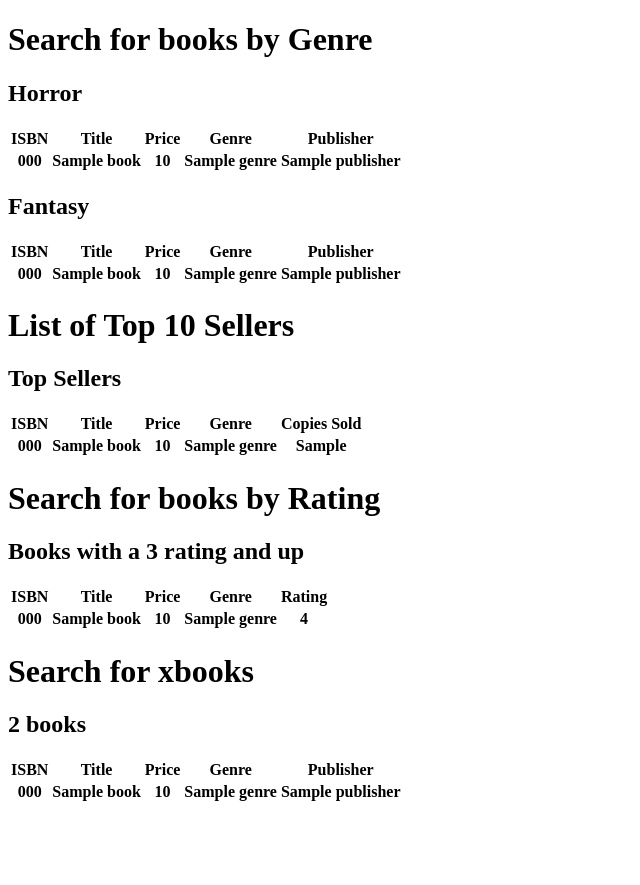
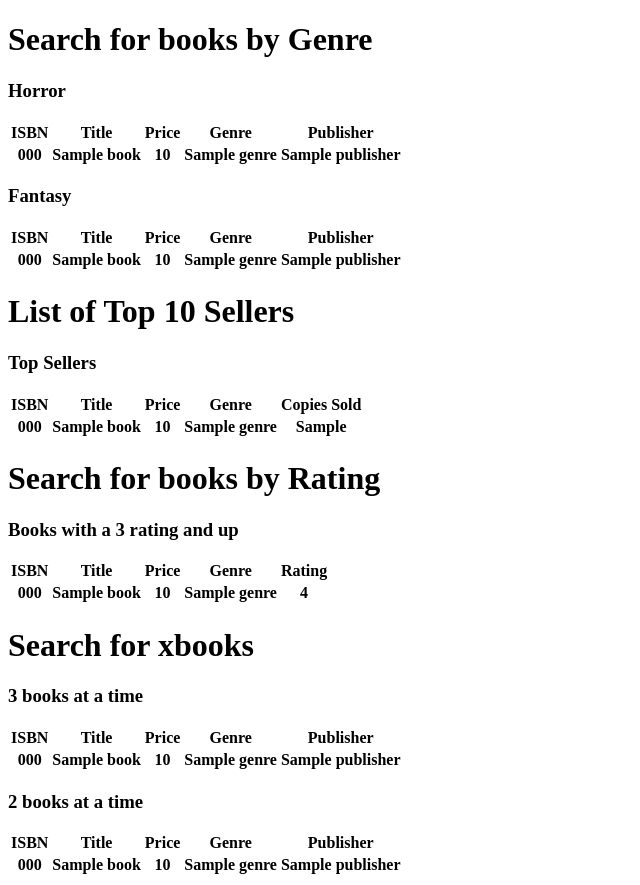
Before and after one commit to gcasa032/CEN4010Group2, a Flask app: template templates/feature1.html in a window 1280 px wide. Shown: the whole page, without its empty margins (0-640 px from the left). Before the commit the page ends 801 px from the top, so only its background shows below. Run offline with Flask 2, Linux system fonts and the light colour scheme; the template is opened without the code that fills it: most values are stand-ins (such as "Sample title", 1, 10 or a date in 2020); lists and menus that the app fills with data are empty; some libraries are stand-ins or nearby versions.

Commit message:
Code merged for systems demo

```diff
--- a/app.py
+++ b/app.py
@@ -1,4 +1,4 @@
-from flask import Flask, render_template, url_for, Response
+from flask import Flask, render_template, url_for, Response, request
 from flask_mysqldb import MySQL
 import MySQLdb.cursors
 from classes.book import Book
@@ -9,6 +9,7 @@ from classes.rating import Rating
 from classes.booksearch import BookSearch
 from classes.booklist import BookList
 from classes.rater import Rater
+import datetime
 
 app = Flask(__name__)
 
@@ -62,7 +63,7 @@ def notfound(e):
 
 
 @app.route('/feature4')
-def index():
+def feature4():
     return render_template('feature4.html')
 
 
@@ -204,8 +205,10 @@ def feature5():
 
     allOpinions = rater.displayOpinion()
     allOrderOpinions = rater.orderReviews()
+    averageRating = rater.calcAvgR('1443434973')
 
-    return render_template("feature5.html",allOpinions = allOpinions, allOrderOpinions = allOrderOpinions)
+
+    return render_template("feature5.html",allOpinions = allOpinions, allOrderOpinions = allOrderOpinions, averageRating=averageRating)
 
 @app.route('/newReview', methods=['POST', 'GET'])
 def newReview():
--- a/classes/bookSearch.py
+++ b/classes/bookSearch.py
@@ -60,7 +60,7 @@ class BookSearch:
 
         bookList = []
         #Get avg rating for each book
-        queryStr = "SELECT book.*, rating.rating FROM book INNER JOIN rating on book.isbn = rating.book_isbn WHERE rating >= " + str(rating)
+        queryStr = "SELECT book.*, AVG(rating.rating) FROM book INNER JOIN rating on book.isbn = rating.book_isbn GROUP BY book.isbn HAVING AVG(rating.rating) >= " + str(rating) + " ORDER BY AVG(rating.rating) DESC "
         cur = self.mysql.connection.cursor()
         cur.execute(queryStr)
 
--- a/templates/feature1.html
+++ b/templates/feature1.html
@@ -9,7 +9,7 @@
 
 <body>
     <h1>Search for books by Genre</h1>
-    <h2>Horror</h2>
+    <h3>Horror</h2>
         <table>
             <tr>
                 <th>ISBN</th>
@@ -29,7 +29,7 @@
             {% endfor %}
         </table>
 
-    <h2>Fantasy</h2>
+        <h3>Fantasy</h3>
         <table>
             <tr>
                 <th>ISBN</th>
@@ -51,7 +51,7 @@
 
         <h1>List of Top 10 Sellers</h1>
 
-    <h2>Top Sellers</h2>
+        <h3>Top Sellers</h3>
         <table>
             <tr>
                 <th>ISBN</th>
@@ -73,7 +73,7 @@
 
         <h1>Search for books by Rating</h1>
 
-    <h2>Books with a 3 rating and up</h2>
+        <h3>Books with a 3 rating and up</h3>
         <table>
             <tr>
                 <th>ISBN</th>
@@ -94,7 +94,7 @@
         </table>
 
         <h1>Search for xbooks</h1>
-    <h2>2 books</h2>
+        <h3>3 books at a time</h3>
         <table>
             <tr>
                 <th>ISBN</th>
@@ -103,7 +103,7 @@
                 <th>Genre</th>
                 <th>Publisher</th>
             </tr>
-        {% for book in horror2 %}
+            {% for book in getX %}
             <tr>
                 <th>{{ book.isbn }}</th>
                 <th>{{ book.bookName }}</th>
@@ -112,6 +112,27 @@
                 <th>{{ book.publisher }}</th>
             </tr>
             {% endfor %}
+        </table>
+        <h3>2 books at a time</h2>
+            <table>
+                <tr>
+                    <th>ISBN</th>
+                    <th>Title</th>
+                    <th>Price</th>
+                    <th>Genre</th>
+                    <th>Publisher</th>
+                </tr>
+                {% for book in getY %}
+                <tr>
+                    <th>{{ book.isbn }}</th>
+                    <th>{{ book.bookName }}</th>
+                    <th>{{ book.price }}</th>
+                    <th>{{ book.genre }}</th>
+                    <th>{{ book.publisher }}</th>
+                </tr>
+                {% endfor %}
+            </table>
+
 
 </body>
 
--- a/templates/feature5.html
+++ b/templates/feature5.html
@@ -51,5 +51,8 @@
                 <th>{{ rate.date }}</th>
             </tr>
             {% endfor %}
+        </table>
+
+        <h2> Average rating for 1984 by George Orwell is {{ averageRating }}</h2>
 
 </body>
--- a/templates/index.html
+++ b/templates/index.html
@@ -13,7 +13,7 @@
     <h1><a href="{{ url_for('feature3') }}">Feature 3</a></h1>
     <h1><a href="{{ url_for('feature4') }}">Feature 4</a></h1>
     <h1><a href="{{ url_for('feature5') }}">Feature 5</a></h1>
-    <h1><a href="{{ url_for('feature1') }}">Feature 6</a></h1>
+    <h1><a href="{{ url_for('feature6') }}">Feature 6</a></h1>
 </body>
 
 </html>
```
Also changed, not shown: classes/rater.py (+10 -12 lines). Lines whose indentation alone changed are shown as unchanged.
